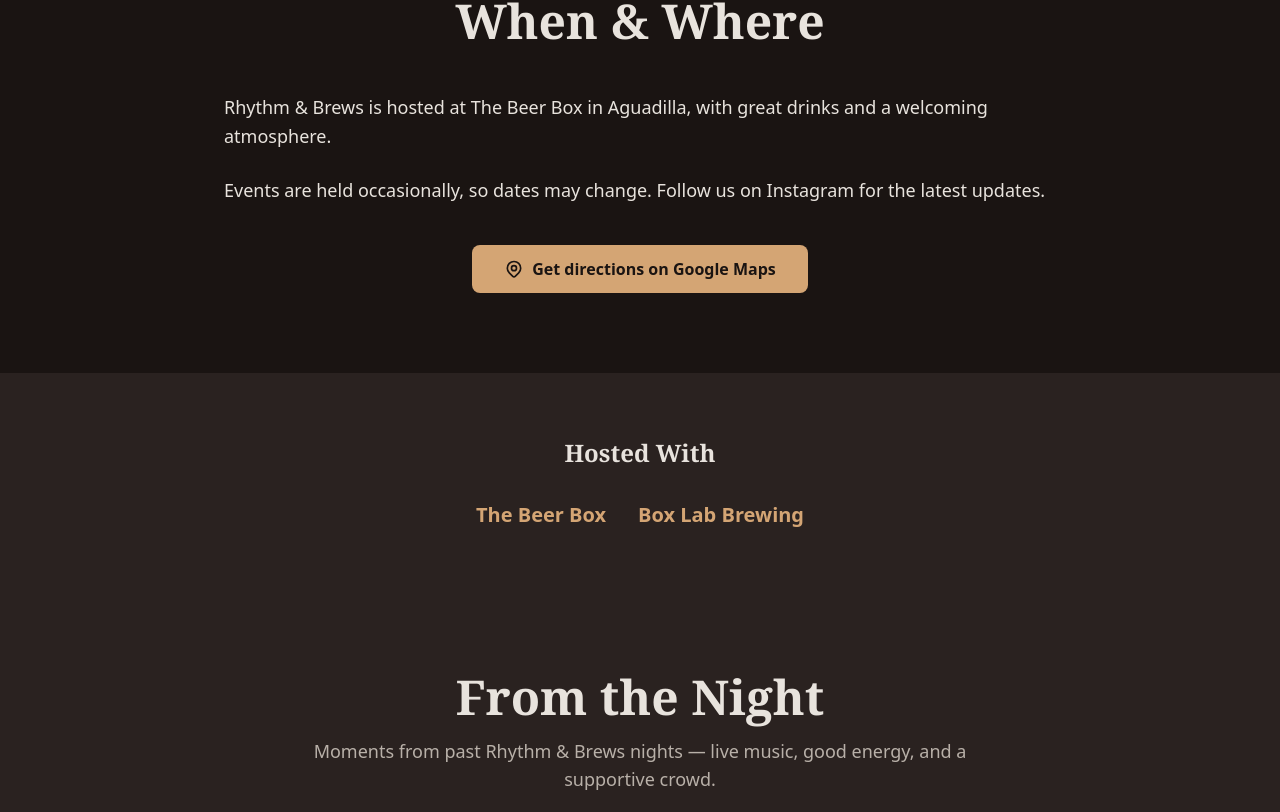
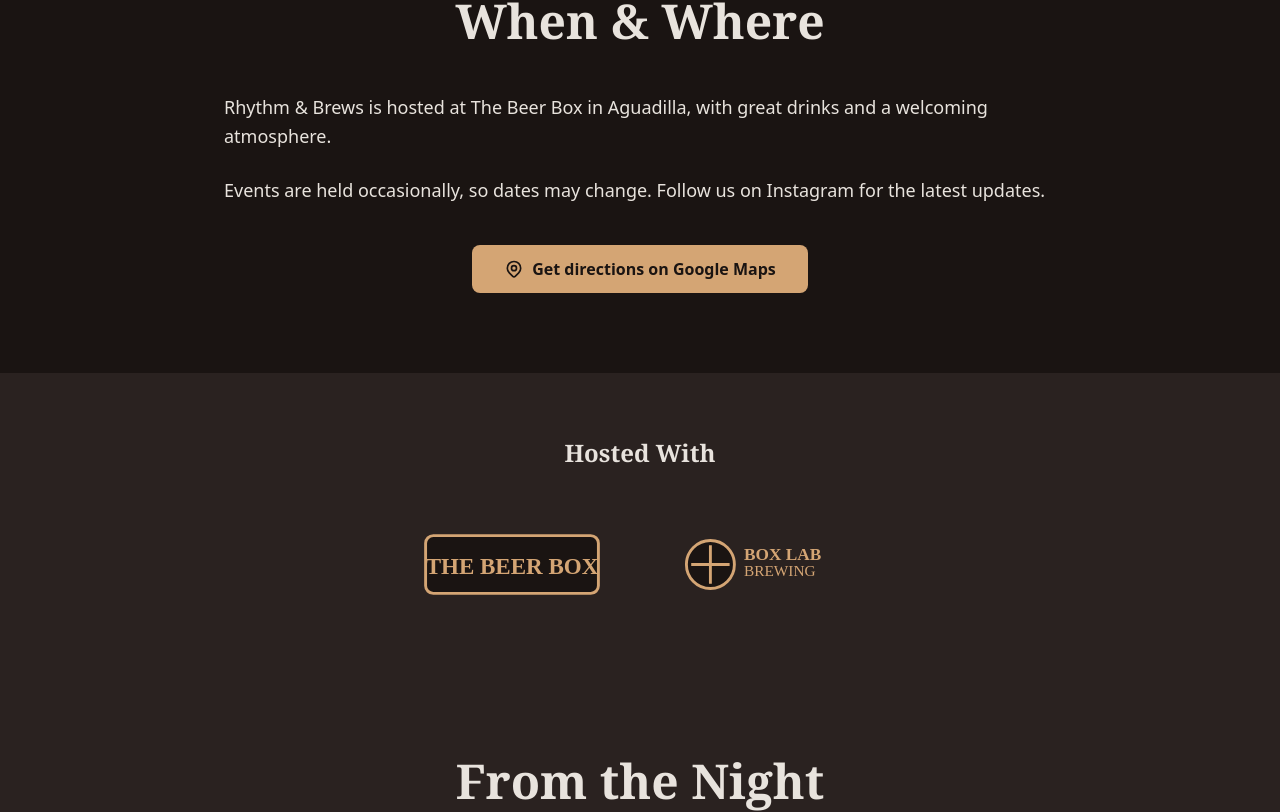
Before and after one commit to rbradshaw9/rhythmandbrews, a Next.js app: page /en in a window 1280 px wide. Shown: the part 1988-2800 px from the top of the page. Built offline with nearby package versions, Linux system fonts and the light colour scheme.

Commit message:
Add partner logos and visual Instagram gallery grid

```diff
--- a/components/InstagramGallery.tsx
+++ b/components/InstagramGallery.tsx
@@ -4,6 +4,16 @@ import { useTranslations } from 'next-intl'
 
 export default function InstagramGallery() {
   const t = useTranslations('instagram')
+
+  // Instagram grid items - these will link to the Instagram page
+  const instagramPosts = [
+    { id: 1, gradient: 'from-primary/30 to-accent/30' },
+    { id: 2, gradient: 'from-accent/30 to-primary/30' },
+    { id: 3, gradient: 'from-primary/20 to-accent/40' },
+    { id: 4, gradient: 'from-accent/40 to-primary/20' },
+    { id: 5, gradient: 'from-primary/40 to-accent/20' },
+    { id: 6, gradient: 'from-accent/20 to-primary/40' },
+  ]
 
   return (
     <section className="py-20 bg-background-light">
@@ -13,6 +23,38 @@ export default function InstagramGallery() {
           <p className="text-lg text-text-muted mb-8 max-w-2xl mx-auto">
             {t('paragraph')}
           </p>
+        </div>
+
+        {/* Instagram Grid */}
+        <div className="grid grid-cols-2 md:grid-cols-3 gap-4 mb-8">
+          {instagramPosts.map((post) => (
+            <a
+              key={post.id}
+              href="https://www.instagram.com/rhythmandbrewsaguadilla"
+              target="_blank"
+              rel="noopener noreferrer"
+              className="group relative aspect-square rounded-lg overflow-hidden cursor-pointer"
+            >
+              {/* Gradient background with guitar/music icon */}
+              <div className={`absolute inset-0 bg-gradient-to-br ${post.gradient} flex items-center justify-center transition-transform group-hover:scale-105`}>
+                <svg className="w-16 h-16 text-text-muted/30" fill="currentColor" viewBox="0 0 24 24">
+                  <path d="M12 3v10.55c-.59-.34-1.27-.55-2-.55-2.21 0-4 1.79-4 4s1.79 4 4 4 4-1.79 4-4V7h4V3h-6z"/>
+                </svg>
+              </div>
+
+              {/* Hover overlay */}
+              <div className="absolute inset-0 bg-primary/80 opacity-0 group-hover:opacity-100 transition-opacity duration-300 flex flex-col items-center justify-center gap-2">
+                <svg className="w-10 h-10 text-white" fill="currentColor" viewBox="0 0 24 24">
+                  <path d="M12 2.163c3.204 0 3.584.012 4.85.07 3.252.148 4.771 1.691 4.919 4.919.058 1.265.069 1.645.069 4.849 0 3.205-.012 3.584-.069 4.849-.149 3.225-1.664 4.771-4.919 4.919-1.266.058-1.644.07-4.85.07-3.204 0-3.584-.012-4.849-.07-3.26-.149-4.771-1.699-4.919-4.92-.058-1.265-.07-1.644-.07-4.849 0-3.204.013-3.583.07-4.849.149-3.227 1.664-4.771 4.919-4.919 1.266-.057 1.645-.069 4.849-.069zm0-2.163c-3.259 0-3.667.014-4.947.072-4.358.2-6.78 2.618-6.98 6.98-.059 1.281-.073 1.689-.073 4.948 0 3.259.014 3.668.072 4.948.2 4.358 2.618 6.78 6.98 6.98 1.281.058 1.689.072 4.948.072 3.259 0 3.668-.014 4.948-.072 4.354-.2 6.782-2.618 6.979-6.98.059-1.28.073-1.689.073-4.948 0-3.259-.014-3.667-.072-4.947-.196-4.354-2.617-6.78-6.979-6.98-1.281-.059-1.69-.073-4.949-.073zm0 5.838c-3.403 0-6.162 2.759-6.162 6.162s2.759 6.163 6.162 6.163 6.162-2.759 6.162-6.163c0-3.403-2.759-6.162-6.162-6.162zm0 10.162c-2.209 0-4-1.79-4-4 0-2.209 1.791-4 4-4s4 1.791 4 4c0 2.21-1.791 4-4 4zm6.406-11.845c-.796 0-1.441.645-1.441 1.44s.645 1.44 1.441 1.44c.795 0 1.439-.645 1.439-1.44s-.644-1.44-1.439-1.44z" />
+                </svg>
+                <span className="text-white text-sm font-semibold">View on Instagram</span>
+              </div>
+            </a>
+          ))}
+        </div>
+
+        {/* Follow CTA */}
+        <div className="text-center">
           <a
             href="https://www.instagram.com/rhythmandbrewsaguadilla"
             target="_blank"
--- a/components/PartnersSection.tsx
+++ b/components/PartnersSection.tsx
@@ -1,19 +1,32 @@
 'use client'
 
+import Image from 'next/image'
 import { useTranslations } from 'next-intl'
 
 export default function PartnersSection() {
   const t = useTranslations('partners')
 
+  const partners = [
+    { name: t('items.0'), logo: '/images/brand/beer-box-logo.svg' },
+    { name: t('items.1'), logo: '/images/brand/box-lab-brewing-logo.svg' }
+  ]
+
   return (
     <section className="py-16 bg-background-light">
       <div className="section-container max-w-4xl text-center">
-        <h3 className="text-2xl font-serif font-bold text-text mb-8">{t('title')}</h3>
+        <h3 className="text-2xl font-serif font-bold text-text mb-12">{t('title')}</h3>
 
-        <div className="flex flex-wrap justify-center items-center gap-8">
-          {[0, 1].map((index) => (
-            <div key={index} className="text-xl font-semibold text-primary">
-              {t(`items.${index}`)}
+        <div className="flex flex-wrap justify-center items-center gap-12 md:gap-16">
+          {partners.map((partner, index) => (
+            <div key={index} className="flex flex-col items-center gap-4">
+              <div className="relative w-48 h-24">
+                <Image
+                  src={partner.logo}
+                  alt={partner.name}
+                  fill
+                  className="object-contain"
+                />
+              </div>
             </div>
           ))}
         </div>
```
Also changed, not shown: public/images/brand/beer-box-logo.svg (added), public/images/brand/box-lab-brewing-logo.svg (added).
